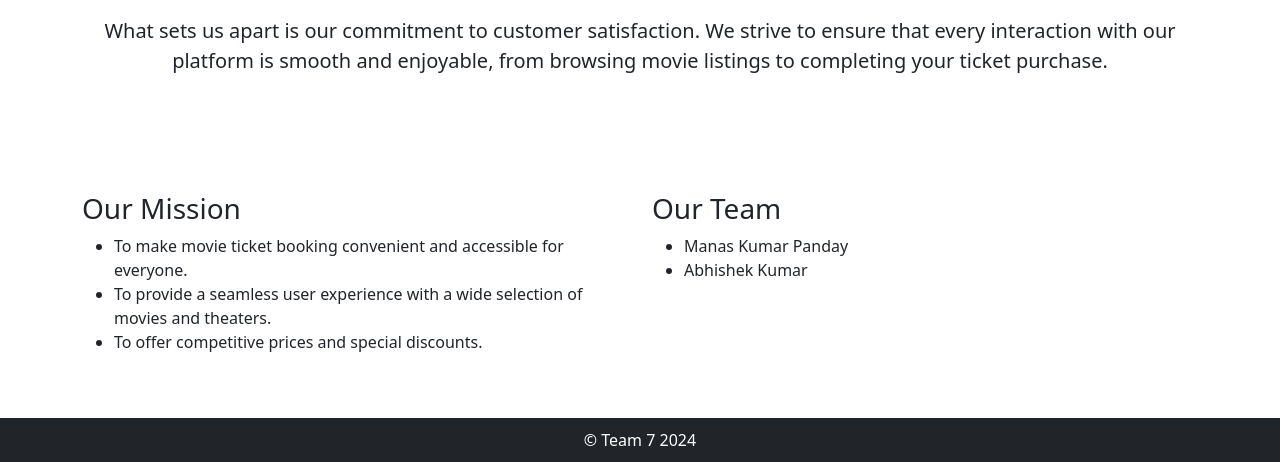
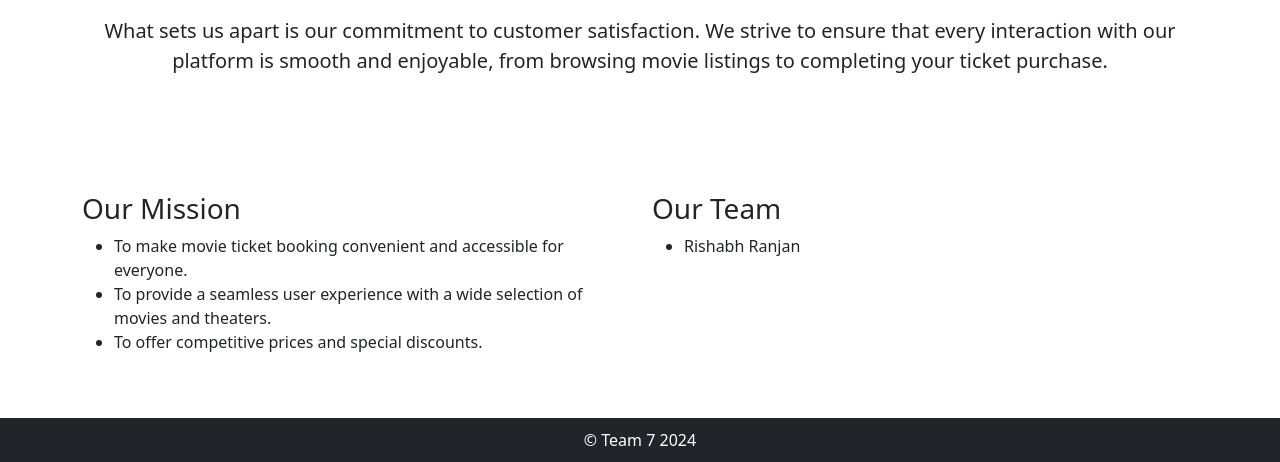
Before and after one commit to rishabh-r52/web-book-a-seat, a PHP site: page /about.php in a window 1280 px wide. Shown: the part 340-802 px from the top of the page. Run offline with PHP 8.4, Linux system fonts and the light colour scheme; a user stored in the database is signed in.

Commit message:
Version 1

```diff
--- a/about.php
+++ b/about.php
@@ -27,8 +27,7 @@ What sets us apart is our commitment to customer satisfaction. We strive to ensu
             <div class="col-md-6">
                 <h3>Our Team</h3>
                 <ul>
-                    <li>Manas Kumar Panday</li>
-                    <li>Abhishek Kumar</li>
+                    <li>Rishabh Ranjan</li>
                 </ul>
             </div>
         </div>
```
